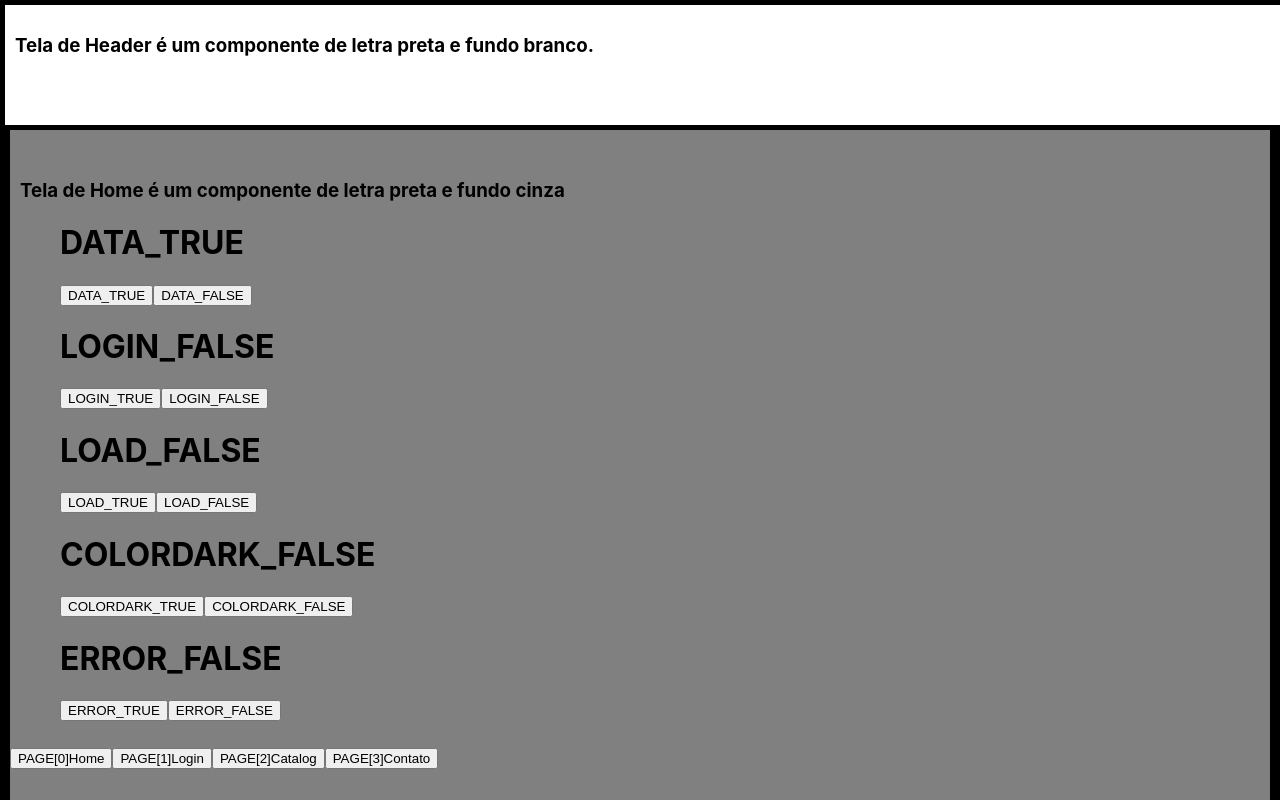
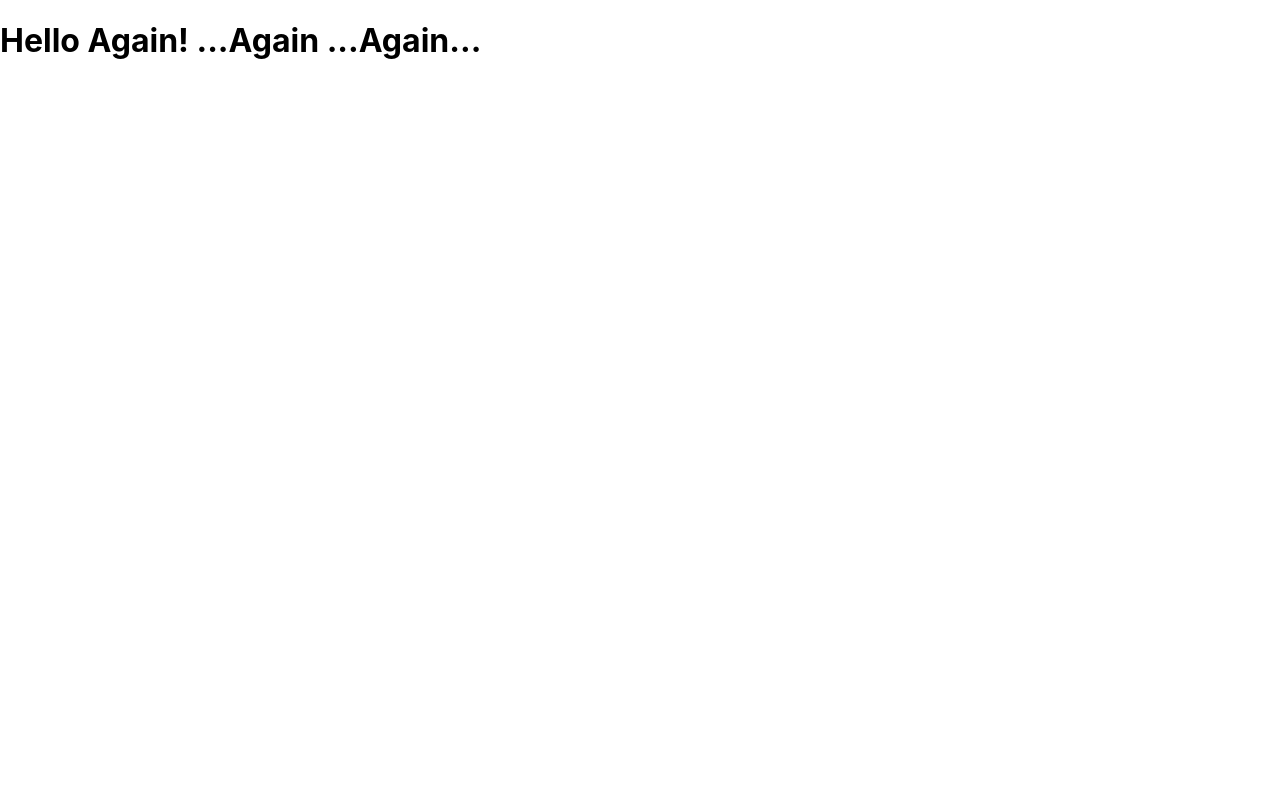
Before and after one commit to RobsonGilRocha/outubroprojeto, a React (Create React App) app: page /pages/1 in a window 1280 px wide. Shown: the top 800 px of the page. Built offline with nearby package versions, Linux system fonts and the light colour scheme.

Commit message:
paginação

```diff
--- a/src/App.js
+++ b/src/App.js
@@ -1,11 +1,13 @@
-import {Login, Home, Header,Footer,Contato,Catalog, Wallpaper } from './components'
-import {useSelector, useDispatch} from 'react-redux'
+import {BrowserRouter } from 'react-router-dom'
+import Routes from './routes'
+//import {Login, Home, Header,Footer,Contato,Catalog, Wallpaper } from './components'
+//import {useSelector, useDispatch} from 'react-redux'
 
 function App() {
-  const page = useSelector( state => state.page);
-  const dispatch = useDispatch();
+ // const page = useSelector( state => state.page);
+ // const dispatch = useDispatch();
 
-  function PAGEZERO (){
+  /* function PAGEZERO (){
     dispatch({ type: 'PAGE_[0]'})
   }
   function PAGEONE (){
@@ -16,24 +18,28 @@ function App() {
   }
   function PAGETHREE (){
     dispatch({ type: 'PAGE_[3]'})
-  }
+  } */
   return (
+    <BrowserRouter>
+      <Routes/>
+    {/*
     <>
       <Header/>
       <Wallpaper>
+        <lu>
+          {page === "page[0]" ?<></>: <button onClick={PAGEZERO}>PAGE[0]Home</button>}
+          {page === "page[1]" ?<></>:<button onClick={PAGEONE}>PAGE[1]Login</button>}
+          {page === "page[2]" ?<></>:<button onClick={PAGETWO}>PAGE[2]Catalog</button>}
+          {page === "page[3]" ?<></>:<button onClick={PAGETHREE}>PAGE[3]Contato</button>}
+        </lu>
         {page === "page[0]" ? <Home/>:<></>}
         {page === "page[1]" ? <Login/>:<></>}
         {page === "page[2]" ? <Catalog/>:<></>}
         {page === "page[3]" ? <Contato/>:<></>}
-        <lu>
-          <button onClick={PAGEZERO}>PAGE[0]Home</button>
-          <button onClick={PAGEONE}>PAGE[1]Login</button>
-          <button onClick={PAGETWO}>PAGE[2]Catalog</button>
-          <button onClick={PAGETHREE}>PAGE[3]Contato</button>
-        </lu>
+
       </Wallpaper>
       <Footer/>
-    </>
+    </> */}</BrowserRouter>
   );
 }
 export default App;
--- /dev/null
+++ b/src/pages/Homepage/index.js
@@ -0,0 +1,28 @@
+//import React,{useState, useEffect} from 'react';
+//import {  TopBar, AllPots,BottomBar,Separator, Align, NavTop} from '../../components'
+
+function Homepage() {
+
+
+  return (
+    <>
+    <h1>
+        Hello Again!
+        ...Again
+        ...Again...
+    </h1>
+    {/* <TopBar/>
+    <Separator y='150'x='150'/>
+    <Align column='column'>
+    <AllPots/>
+    </Align>
+    <Align color='#34033B'>
+     <BottomBar/>
+    </Align>
+    <Separator y='25' />
+    <NavTop/>  */}
+  </>
+  );
+}
+
+export default Homepage;
--- /dev/null
+++ b/src/pages/index.js
@@ -0,0 +1 @@
+export { default as Homepage} from './Homepage'
--- /dev/null
+++ b/src/routes/index.js
@@ -0,0 +1,12 @@
+import {Switch, Route, Redirect } from 'react-router-dom'
+import { Homepage} from '../pages'
+
+function Routes() {
+    return (
+        <Switch>
+            <Redirect from={'/'} to={'/pages/1'} exact/>
+            <Route path="/pages/:page+" component={Homepage} exact/>
+        </Switch>
+    )
+}
+export default Routes;
```
